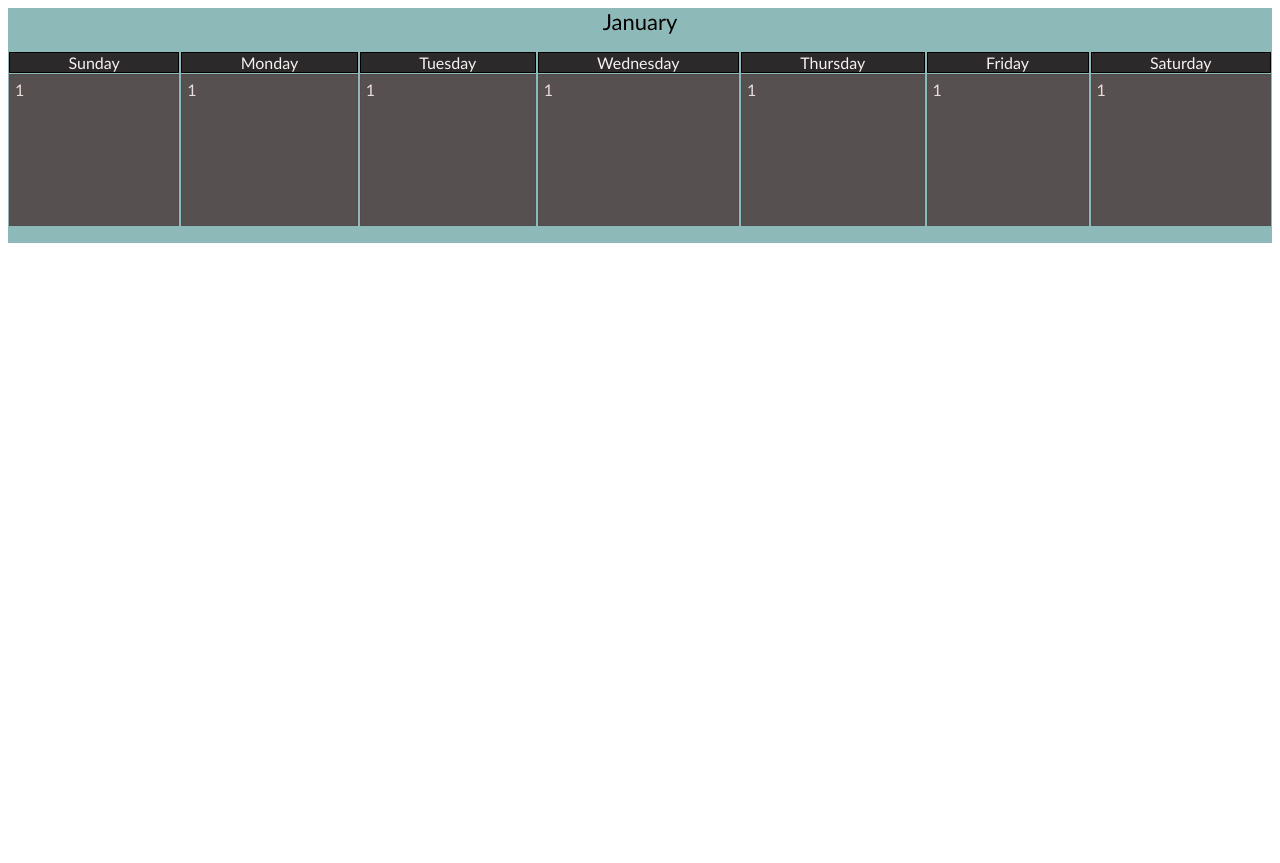
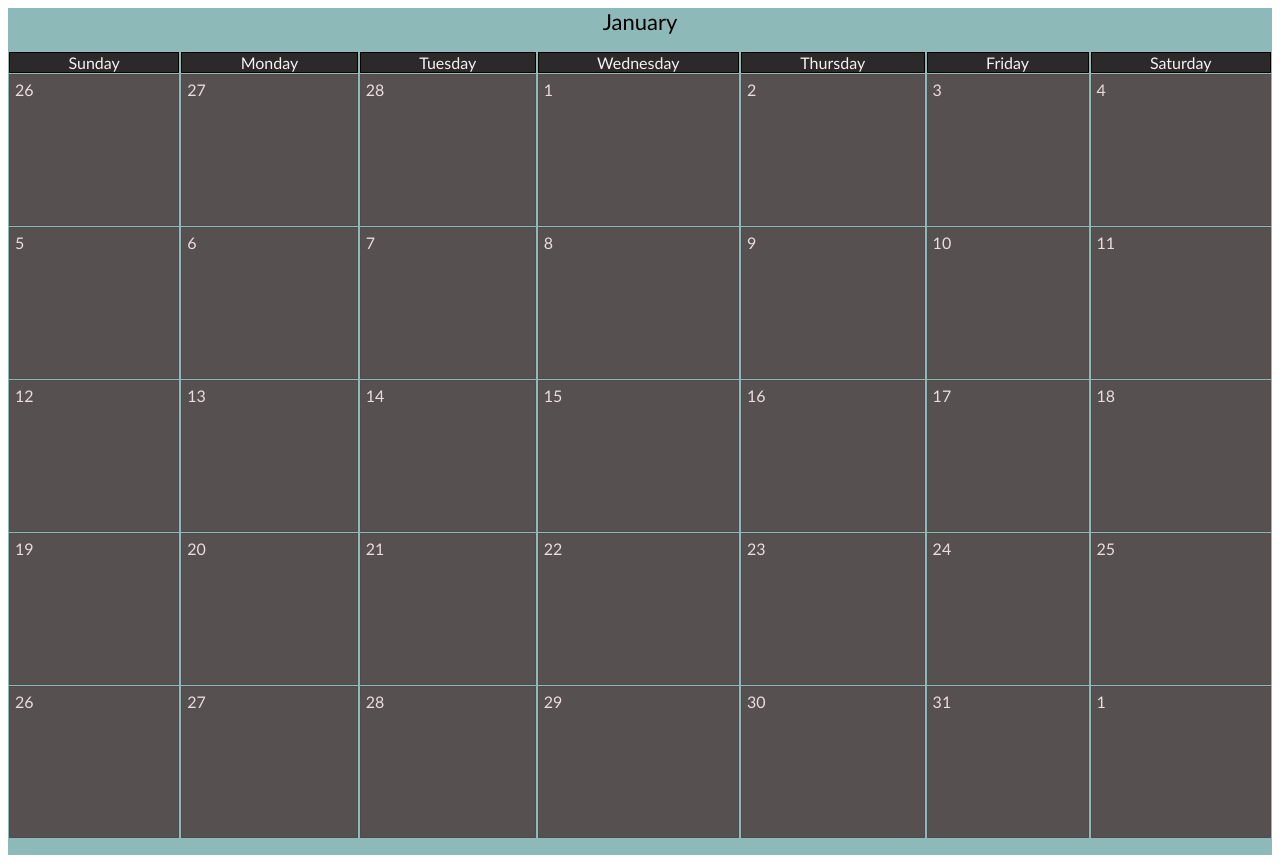
Before and after one commit to mrashby/CalendarApp, a React (Create React App) app: page / in a window 1280 px wide. Before the commit the page ends 800 px from the top, so only its background shows below. Built offline with nearby package versions, Linux system fonts and the light colour scheme.

Commit message:
Date grid works. Needs added functionality.

```diff
--- a/src/components/CalendarStructure/Month/ColumnGrid.tsx
+++ b/src/components/CalendarStructure/Month/ColumnGrid.tsx
@@ -1,17 +1,24 @@
 import React from "react";
 import DayColumn from './DayColumn';
 
-interface props {
-    days: string[],
-}
 
 // returns static Sun - Sat grid
-const ColumnGrid = ({days}: props) => {
+const ColumnGrid = () => {
+
+  const weekdays: { name: string, id: number }[] = [
+    { name: "Sunday", id: 0},
+    { name: "Monday", id: 1},
+    { name: "Tuesday", id: 2},
+    { name: "Wednesday", id: 3},
+    { name: "Thursday", id: 4},
+    { name: "Friday", id: 5},
+    { name: "Saturday", id: 6},
+  ];
 
   return (
     <ul className='weekdays'>
-        {days.map(day =>
-            <DayColumn key={day} day={day} />
+        {weekdays.map(day =>
+            <DayColumn key={day.id} day={day.name} id={day.id} />
         )}
     </ul>
   );
--- a/src/components/CalendarStructure/Month/DayBox.tsx
+++ b/src/components/CalendarStructure/Month/DayBox.tsx
@@ -1,11 +1,14 @@
 import React from "react";
 
+interface props {
+  dayValue: number;
+}
 
-const DayBox = () => {
+const DayBox = ({dayValue}: props) => {
 
   return (
       <div className='day-box'>
-        <div className='day-text'>1</div>
+        <div className='day-text'>{dayValue}</div>
       </div>
   );
 };
--- a/src/components/CalendarStructure/Month/DayColumn.tsx
+++ b/src/components/CalendarStructure/Month/DayColumn.tsx
@@ -1,24 +1,77 @@
 import React from "react";
+import DayHeader from "./DayHeader";
 import DayBox from "./DayBox";
 
 interface props {
   day: string;
+  id: number;
 }
 
-const getCurrentMonth = new Date().getMonth();
-console.log(getCurrentMonth);
+const DayColumn = ({ day, id }: props) => {
 
+  // hardcoded the year + month value temporarily
+  let yearValue: number = 2023;
+  let monthValue: number = 2;
 
-// calculate total number of days, start on proper weekday, populate grid...
-// const findNumberOfDays = '';
+  // creating a default date value for the input year + month
+  let setDate: Date = new Date(yearValue, monthValue);
 
+  // calculate number of days in the month
+  let numberOfDaysInMonth: number = new Date(setDate.getFullYear(), setDate.getMonth() + 1, 0).getDate();
 
-const DayColumn = ({ day }: props) => {
+  // declare main array
+  let numberOfDaysArray: { value: number, id: number, month: number}[] = [];
+
+  // use array to trigger function number of times equal to the days in the month
+  for ( let x: number = 1; x <= numberOfDaysInMonth; x++ ) {
+    let idNumber: string = `${monthValue}.${x}`
+    numberOfDaysArray.push({ value: x, id: +idNumber, month: monthValue });
+  };
+
+  // fill in blocks if the first day of the month is not Sunday (first grid column)
+  let firstDayOfMonth: number = new Date(setDate.getFullYear(), setDate.getMonth(), 1).getDay();
+
+  for ( let x: number = 0; x > -firstDayOfMonth; x-- ) {
+
+    let getPreviousDate: number = new Date(setDate.getFullYear(), setDate.getMonth(), x).getDate();
+    let previousMonth: number = monthValue - 1;
+    let idNumber: string = `${previousMonth}.${getPreviousDate}`
+
+    numberOfDaysArray.unshift({ value: getPreviousDate, id: +idNumber, month: previousMonth});
+  };
+
+  // fill in blocks if the last day of the month is not Saturday (last grid column)
+  let lastDayOfMonth: number = new Date(setDate.getFullYear(), setDate.getMonth() + 1, 0).getDay();
+  // needed another increment within this loop
+  let inc: number = 1;
+
+  for ( let x: number = 6; x > lastDayOfMonth; x-- ) {
+    let getNextDate: number = new Date(setDate.getFullYear(), setDate.getMonth() + 1, inc).getDate();
+    let nextMonth: number = monthValue + 1;
+    let idNumber: string = `${nextMonth}.${getNextDate}`
+
+    numberOfDaysArray.push({ value: getNextDate, id: +idNumber, month: nextMonth});
+    inc++;
+  };
+
+  // function to assign dates to relevant day column
+  const calculateDateGrid = (dateInput: number, itemId: number, month: number) => {
+
+    let dayOfMonth: Date = new Date(setDate.getFullYear(), month, dateInput);
+    let weekdayNumber: number = dayOfMonth.getDay();
+
+    // matching the day of month to the column header
+    if (weekdayNumber === id) {
+        return <DayBox key={itemId} dayValue={dateInput} />
+      };
+    };
 
   return (
     <li className='weekday'>
-      <div className='weekday-header'>{day}</div>
-      <DayBox />
+      <DayHeader day={day}/>
+      { numberOfDaysArray.map(x =>
+        calculateDateGrid(x.value, x.id, x.month)
+      )}
     </li>
   );
 };
--- /dev/null
+++ b/src/components/CalendarStructure/Month/DayHeader.tsx
@@ -0,0 +1,14 @@
+import React from "react";
+
+interface props {
+    day: string;
+  }
+
+const DayHeader = ({day}: props) => {
+
+  return (
+    <div className='weekday-header'>{day}</div>
+  );
+};
+
+export default DayHeader;
--- a/src/components/CalendarStructure/Month/MonthView.tsx
+++ b/src/components/CalendarStructure/Month/MonthView.tsx
@@ -22,22 +22,12 @@ const MonthView = () => {
     "December",
   ];
 
-  const days: string[] = [
-    "Sunday",
-    "Monday",
-    "Tuesday",
-    "Wednesday",
-    "Thursday",
-    "Friday",
-    "Saturday",
-  ];
-
   const currentMonth: string = months[currentDate.getMonth()];
 
   return (
     <div className='month-grid'>
       <div className='month'>{currentMonth}</div>
-        <ColumnGrid days={days} />
+        <ColumnGrid />
     </div>
   );
 };
```
